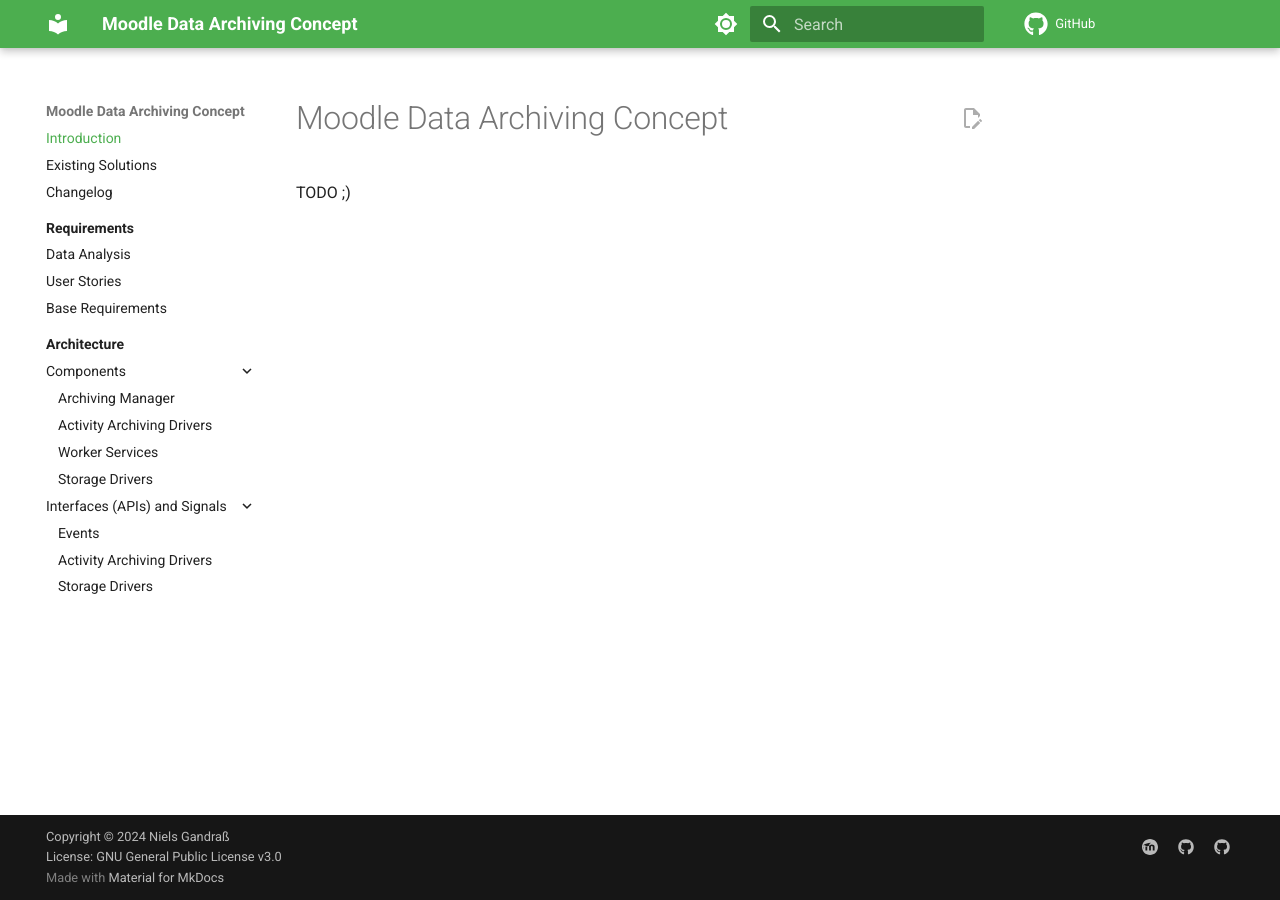
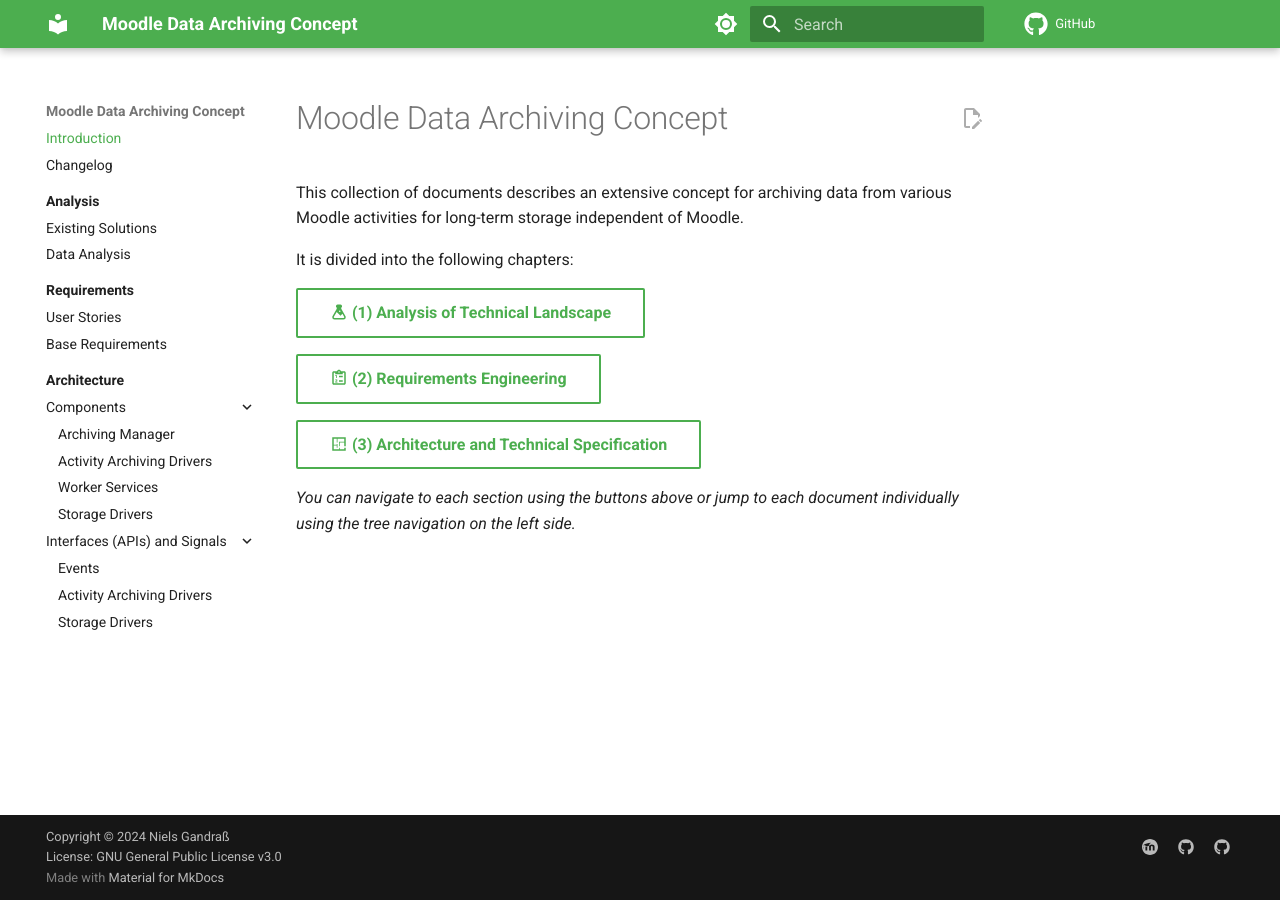
Before and after one commit to ngandrass/moodle-data-archiving-concept, an MkDocs documentation site: the page built from docs/index.md, in a window 1280 px wide. Built offline with MkDocs 1.6.1 and Material for MkDocs 9.7.7, drawn with Linux system fonts in a browser that asks for light colours; comment, search, counter and statistics services are not loaded.

Commit message:
Group data-analysis and existing solutions overview into prefaced analysis section

```diff
--- a/docs/index.md
+++ b/docs/index.md
@@ -1,3 +1,17 @@
 # Moodle Data Archiving Concept
 
-TODO ;)
+This collection of documents describes an extensive concept for archiving data from various Moodle activities for
+long-term storage independent of Moodle.
+
+It is divided into the following chapters:
+
+[:material-flask: (1) Analysis of Technical Landscape](analysis){.md-button}
+
+[:material-clipboard-list-outline: (2) Requirements Engineering](requirements){.md-button}
+
+[:material-floor-plan: (3) Architecture and Technical Specification](architecture){.md-button}
+
+<!-- [:material-cogs: (4) Implementation](implementation){.md-button} -->
+
+_You can navigate to each section using the buttons above or jump to each document individually using the tree
+navigation on the left side._
--- a/mkdocs.yml
+++ b/mkdocs.yml
@@ -87,12 +87,15 @@ extra_css:
 
 nav:
   - "Introduction": index.md
-  - "Existing Solutions": existingsolutions.md
   - "Changelog": changelog.md
+
+  - "Analysis":
+      - analysis/index.md
+      - "Existing Solutions": analysis/existingsolutions.md
+      - "Data Analysis": analysis/data-analysis.md
 
   - "Requirements":
     - requirements/index.md
-    - "Data Analysis": requirements/data-analysis.md
     - "User Stories": requirements/user-stories.md
     - "Base Requirements": requirements/base-requirements.md
 
```
Also changed, not shown: docs/analysis/index.md (added, +10 -0 lines), docs/requirements/index.md (+2 -4 lines), docs/analysis/data-analysis.md (renamed from docs/requirements/data-analysis.md), docs/analysis/existingsolutions.md (renamed from docs/existingsolutions.md).
